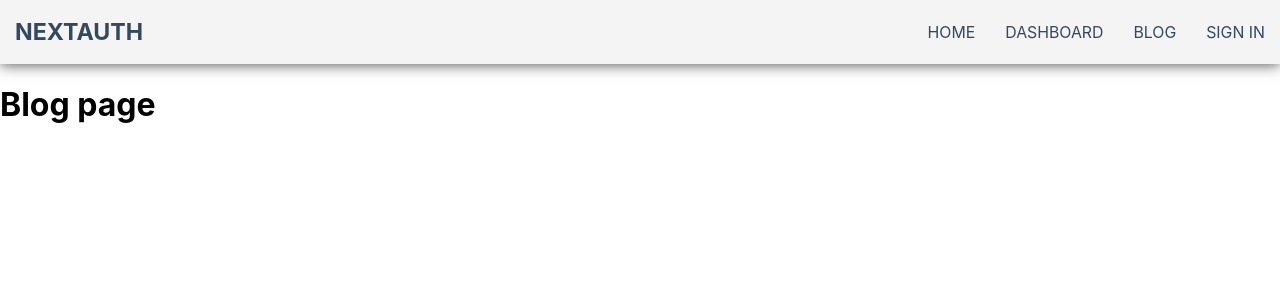
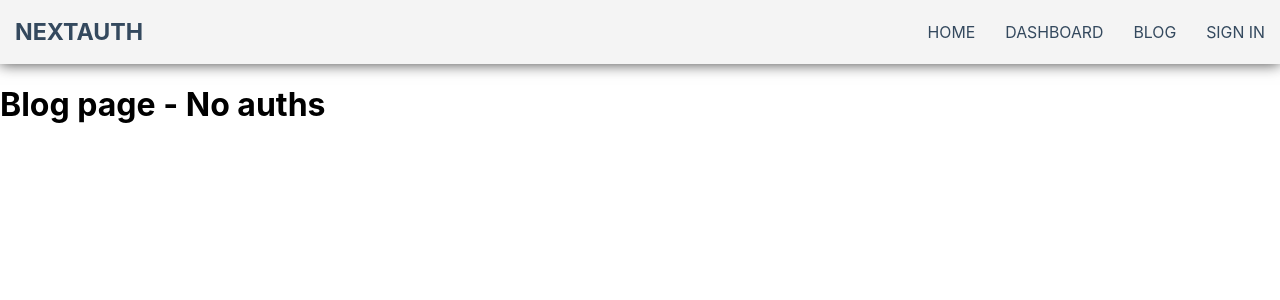
Before and after one commit to ShahedAhmadAhadi/next.js002, a Next.js app: page /blog in a window 1280 px wide. Shown: the top 300 px of the page. Built offline with nearby package versions, Linux system fonts and the light colour scheme; no server answers.

Commit message:
page secured client side by next auth and data for blog autheticated server side

```diff
--- a/pages/_app.js
+++ b/pages/_app.js
@@ -14,7 +14,7 @@ function MyApp({ Component, pageProps }) {
 
   return (<>
     {/* <Header /> */}
-    <Provider>
+    <Provider session={pageProps.session}>
       <Navbar />
       <Component {...pageProps} />
     </Provider>
--- a/pages/blog.js
+++ b/pages/blog.js
@@ -1,5 +1,17 @@
-function Blog() {
-    return <h1>Blog page</h1>
+import { getSession } from "next-auth/client"
+
+function Blog({data}) {
+    return <h1>Blog page - {data}</h1>
 }
 
 export default Blog
+
+export async function getServerSideProps(context) {
+    const session = await getSession(context)
+    return {
+        props: {
+            session,
+            data: session ? 'List of data': 'No auths'
+        }
+    }
+}
--- a/pages/index.js
+++ b/pages/index.js
@@ -5,9 +5,11 @@ import { useSession } from 'next-auth/client'
 function Home() {
 
     const [session, loading] = useSession()
+    console.log(session, loading)
 
     return (
         <div className={styles.container}>
+            {session && <h2 style={{textAlign: 'right'}}>`{session.user.name}`</h2>}
             <h1>Home</h1>
             <Link href="/blog">
                 <a>Blog</a>
```
